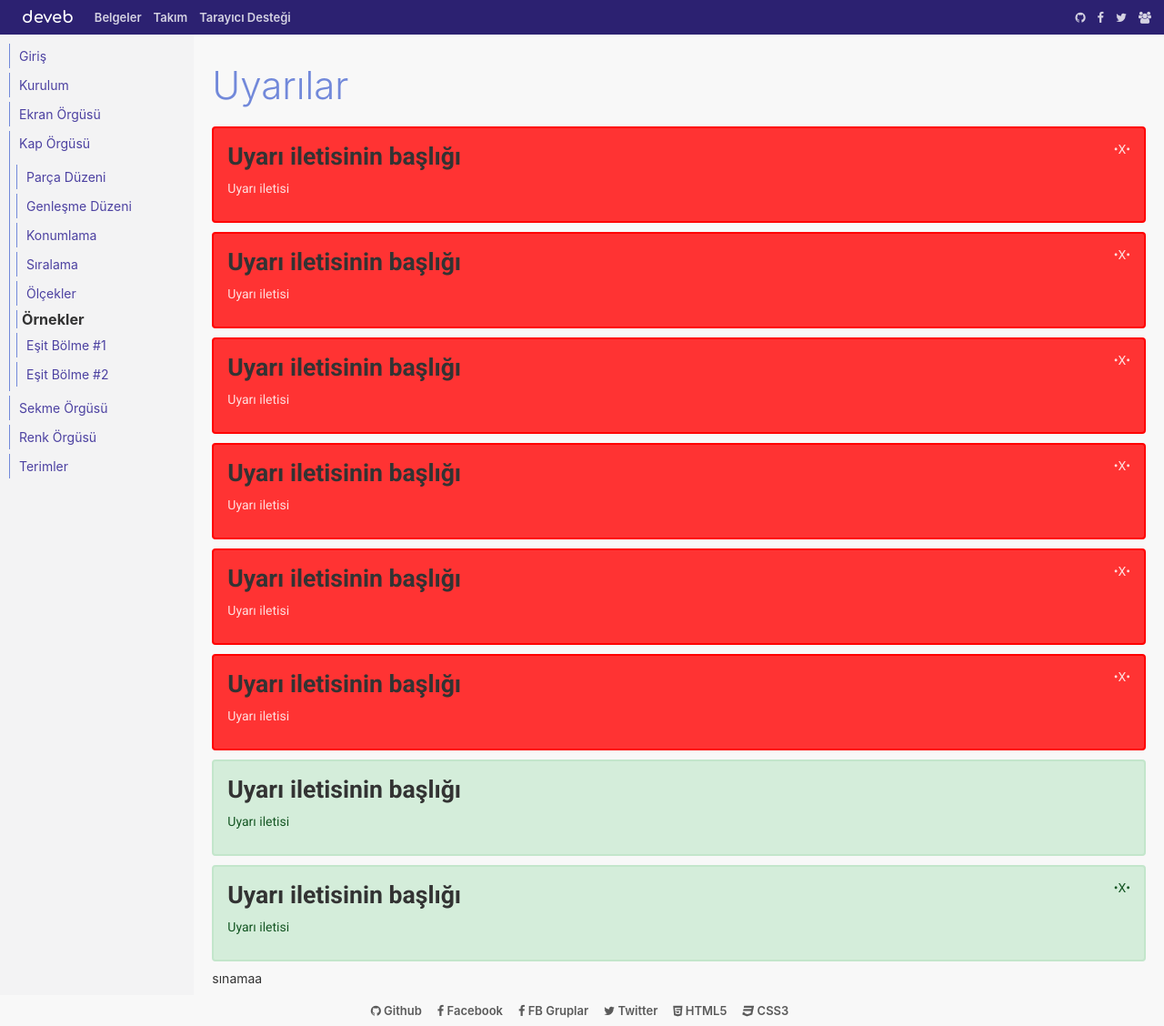
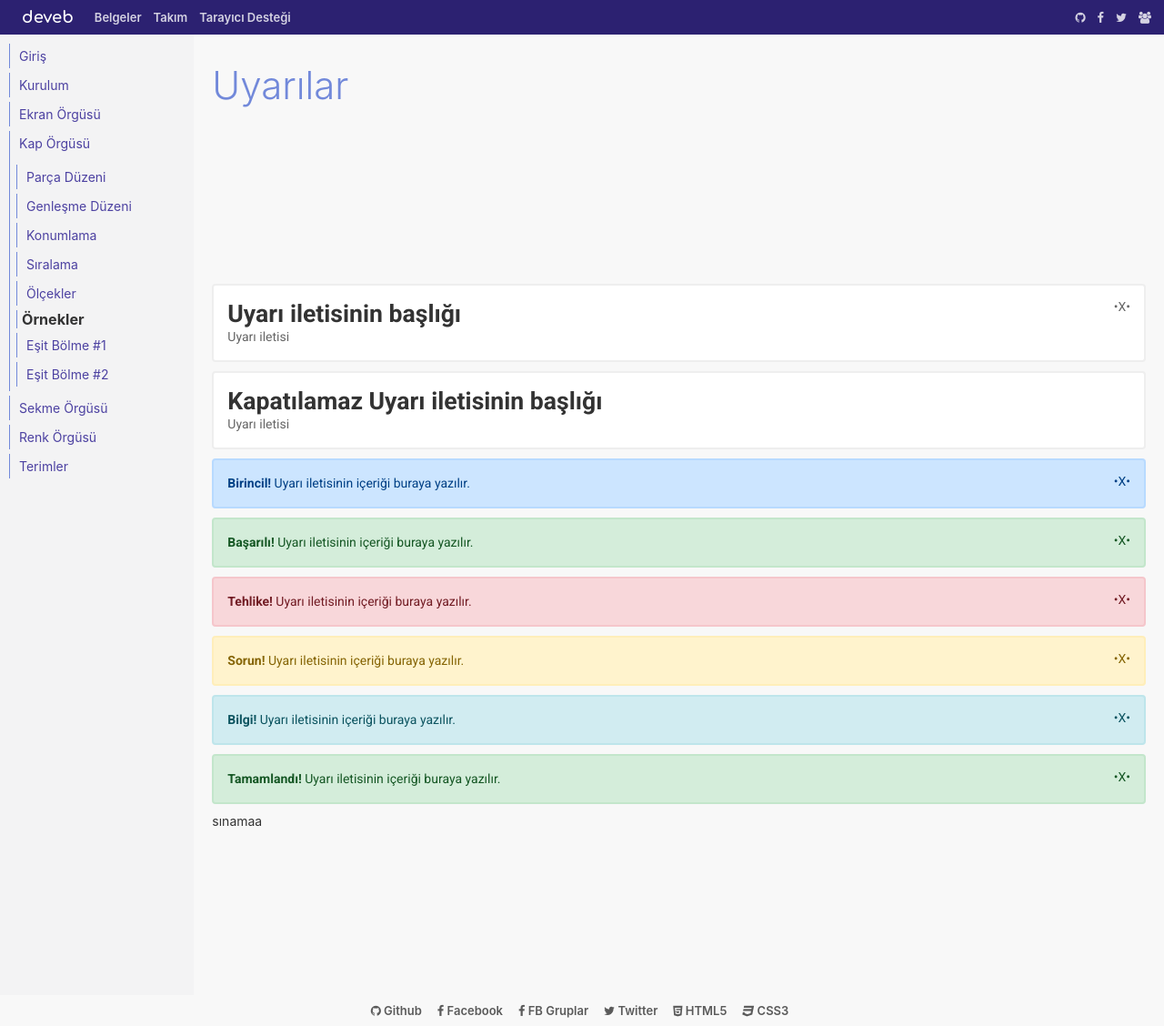
Before and after one commit to data-deveb/data-deveb.github.io, a Jekyll site: the page built from belgeler/uyarilar.html, in a window 1280 px wide. Shown: the whole page at 91% size. Built offline with Jekyll 4.4.1, drawn with Linux system fonts in a browser that asks for light colours.

Commit message:
Uyarılar geliştirildi.

```diff
--- a/assets/scss/dvb.css
+++ b/assets/scss/dvb.css
@@ -1292,15 +1292,27 @@
 @media screen and (min-width: 576px) and (-ms-high-contrast: active), (-ms-high-contrast: none) { [data-kçk~="0"] { -ms-flex-preferred-size: auto !important; width: auto !important; } }
 [data-uyarı] { position: relative; width: 100%; font-family: roboto; }
 
-[data-uyarı] > div { border: 2px solid #f00; padding: 15px; background-color: #f33; border-radius: 4px; color: #fdd; position: relative; margin-bottom: 10px; }
+[data-uyarı] > div { border: 2px solid #eee; padding: 15px; background-color: #fff; border-radius: 4px; color: #666; position: relative; margin-bottom: 10px; }
 
 [data-uyarı~="kapatılamaz"] > div > label:last-child { display: none; }
 
-[data-uyarı~="tamamlandı"] > div { border: 2px solid #c3e6cb; background-color: #d4edda; color: #155724; }
+[data-uyarı~="tamamlandı"] > div { color: #155724; background-color: #d4edda; border-color: #c3e6cb; }
+
+[data-uyarı~="birincil"] > div { color: #004085; background-color: #cce5ff; border-color: #b8daff; }
+
+[data-uyarı~="başarılı"] > div { color: #155724; background-color: #d4edda; border-color: #c3e6cb; }
+
+[data-uyarı~="tehlike"] > div { color: #721c24; background-color: #f8d7da; border-color: #f5c6cb; }
+
+[data-uyarı~="tehlike"] > div { color: #721c24; background-color: #f8d7da; border-color: #f5c6cb; }
+
+[data-uyarı~="sorun"] > div { color: #856404; background-color: #fff3cd; border-color: #ffeeba; }
+
+[data-uyarı~="bilgi"] > div { color: #0c5460; background-color: #d1ecf1; border-color: #bee5eb; }
 
 [data-uyarı] > div h2 { width: 100%; margin: 0; }
 
-[data-uyarı] > div p { width: 100%; margin: 10px 0; }
+[data-uyarı] > div p { width: 100%; margin: 0; }
 
 [data-uyarı] > input { display: none; }
 
--- a/belgeler/uyarilar.html
+++ b/belgeler/uyarilar.html
@@ -4,73 +4,77 @@
 ---
 
 <div data-uyarı="">
-    <input id="im1521733043622" type="checkbox" name="1">
+  <input id="varsayılan" type="checkbox" name="1">
   <div>
     <div>
       <h2>Uyarı iletisinin başlığı</h2>
       <p>Uyarı iletisi</p>
     </div>
-      <label for="im1521733043622">•X•</label>
+    <label for="varsayılan">•X•</label>
   </div>
-    <input id="im1521733043623" type="checkbox" name="1">
+</div>
+<div data-uyarı="kapatılamaz">
+  <input id="kapatılamaz" type="checkbox" name="uyarı1">
   <div>
     <div>
-        <h2>Uyarı iletisinin başlığı</h2>
+      <h2>Kapatılamaz Uyarı iletisinin başlığı</h2>
       <p>Uyarı iletisi</p>
     </div>
-      <label for="im1521733043623">•X•</label>
+    <label for="kapatılamaz">•X•</label>
   </div>
-    <input id="im152173304362a" type="checkbox" name="1">
+</div>
+<div data-uyarı="birincil">
+  <input id="birincil" type="checkbox" name="uyarı1">
   <div>
     <div>
-        <h2>Uyarı iletisinin başlığı</h2>
-        <p>Uyarı iletisi</p>
+      <p><b>Birincil!</b> Uyarı iletisinin içeriği buraya yazılır.</p>
     </div>
-      <label for="im152173304362a">•X•</label>
+    <label for="birincil">•X•</label>
   </div>
-    <input id="im152173304362b" type="checkbox" name="1">
+</div>
+<div data-uyarı="başarılı">
+  <input id="başarılı" type="checkbox" name="uyarı1">
   <div>
     <div>
-        <h2>Uyarı iletisinin başlığı</h2>
-        <p>Uyarı iletisi</p>
+      <p><b>Başarılı!</b> Uyarı iletisinin içeriği buraya yazılır.</p>
     </div>
-      <label for="im152173304362b">•X•</label>
+    <label for="başarılı">•X•</label>
   </div>
-    <input id="im152173304362c" type="checkbox" name="1">
+</div>
+<div data-uyarı="tehlike">
+  <input id="tehlike" type="checkbox" name="uyarı1">
   <div>
     <div>
-        <h2>Uyarı iletisinin başlığı</h2>
-        <p>Uyarı iletisi</p>
+      <p><b>Tehlike!</b> Uyarı iletisinin içeriği buraya yazılır.</p>
     </div>
-      <label for="im152173304362c">•X•</label>
+    <label for="tehlike">•X•</label>
   </div>
-    <input id="im152173304362d" type="checkbox" name="1">
+</div>
+<div data-uyarı="sorun">
+  <input id="sorun" type="checkbox" name="uyarı1">
   <div>
     <div>
-        <h2>Uyarı iletisinin başlığı</h2>
-        <p>Uyarı iletisi</p>
+      <p><b>Sorun!</b> Uyarı iletisinin içeriği buraya yazılır.</p>
     </div>
-      <label for="im152173304362d">•X•</label>
+    <label for="sorun">•X•</label>
   </div>
 </div>
-  <div data-uyarı="kapatılamaz tamamlandı">
+<div data-uyarı="bilgi">
+  <input id="bilgi" type="checkbox" name="uyarı1">
+  <div>
+    <div>
+      <p><b>Bilgi!</b> Uyarı iletisinin içeriği buraya yazılır.</p>
+    </div>
+    <label for="bilgi">•X•</label>
+  </div>
+</div>
+<div data-uyarı="tamamlandı">
   <input id="tamamlandı" type="checkbox" name="uyarı1">
   <div>
     <div>
-        <h2>Uyarı iletisinin başlığı</h2>
-        <p>Uyarı iletisi</p>
+      <p><b>Tamamlandı!</b> Uyarı iletisinin içeriği buraya yazılır.</p>
     </div>
     <label for="tamamlandı">•X•</label>
   </div>
 </div>
-  <div data-uyarı="tamamlandı">
-    <input id="tamamlandı2" type="checkbox" name="uyarı1">
-    <div>
-      <div>
-        <h2>Uyarı iletisinin başlığı</h2>
-        <p>Uyarı iletisi</p>
-      </div>
-      <label for="tamamlandı2">•X•</label>
-    </div>
-   </div>
 <div>sınamaa</div>
```
Also changed, not shown: assets/scss/_uyarilar.scss (+35 -7 lines), 1 other file. Lines whose indentation alone changed are shown as unchanged.
